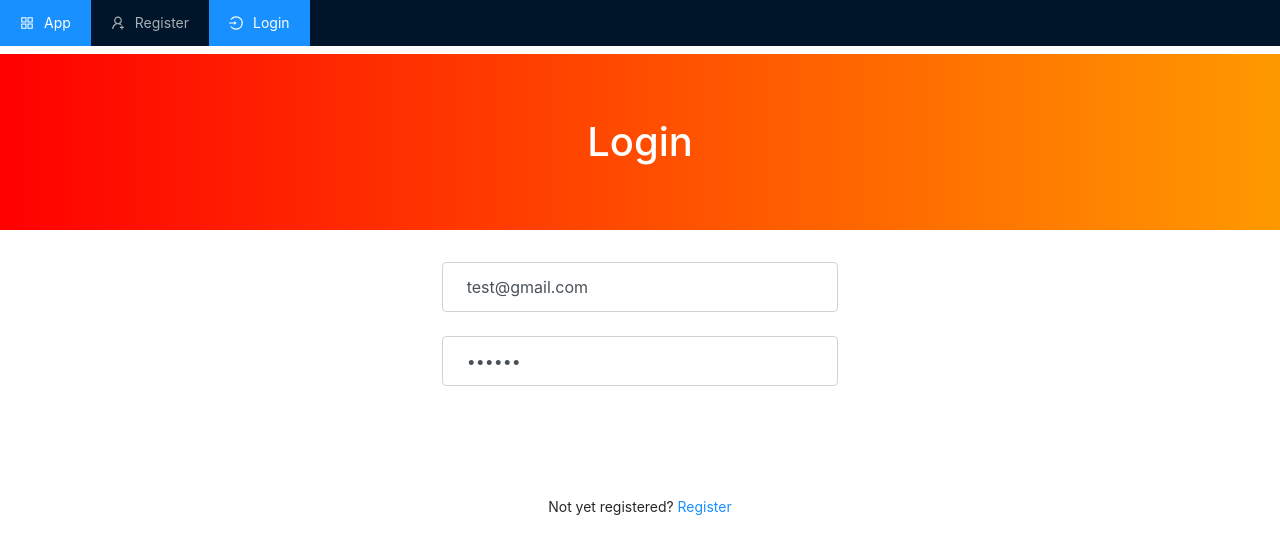
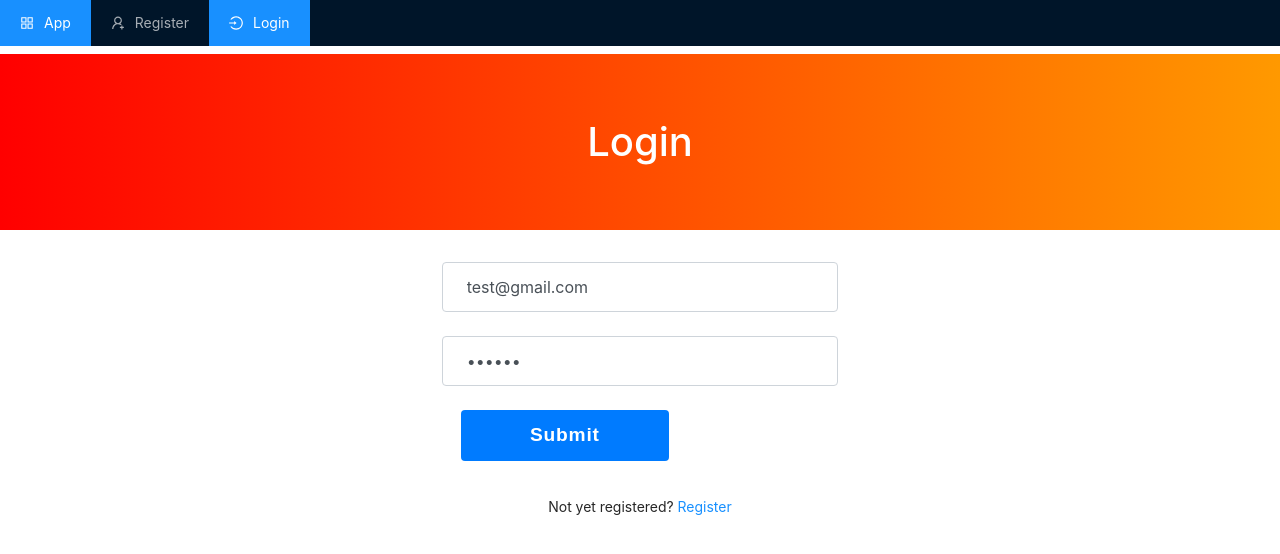
Before and after one commit to Web-Group-28/client-react, a Next.js app: page /login in a window 1280 px wide. Shown: the top 554 px of the page. Built offline with nearby package versions, Linux system fonts and the light colour scheme; no server answers.

Commit message:
complete css

```diff
--- a/pages/login.js
+++ b/pages/login.js
@@ -42,7 +42,7 @@ const Login = () => {
       // save in local storage
       window.localStorage.setItem("user", JSON.stringify(data));
       // redirect
-      router.push("/courses");
+      router.push("/user");
       // setLoading(false);
     } catch (err) {
       toast(err.response.data);
@@ -76,10 +76,13 @@ const Login = () => {
 
           <button
             type="submit"
-            className="btn btn-block btn-primary"
+            style={{
+              "background-color": "#007bff",
+              "border-color": "#007bff" }}
+            className="btn btn-primary btn-block"
             disabled={!email || !password || loading}
           >
-            {loading ? <SyncOutlined spin /> : "Submit"}
+            Submit
           </button>
         </form>
 
--- a/pages/register.js
+++ b/pages/register.js
@@ -79,6 +79,9 @@ const Register = () => {
 
           <button
             type="submit"
+            style={{
+              "background-color": "#007bff",
+              "border-color": "#007bff" }}
             className="btn btn-block btn-primary"
             disabled={!name || !email || !password || loading}
           >
```
